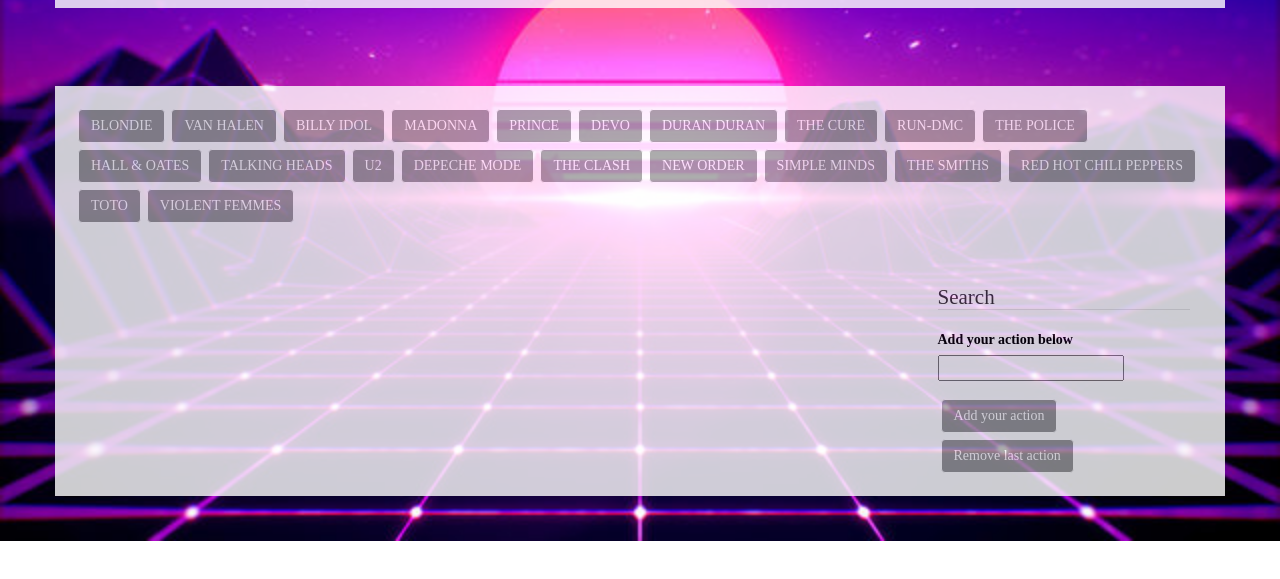
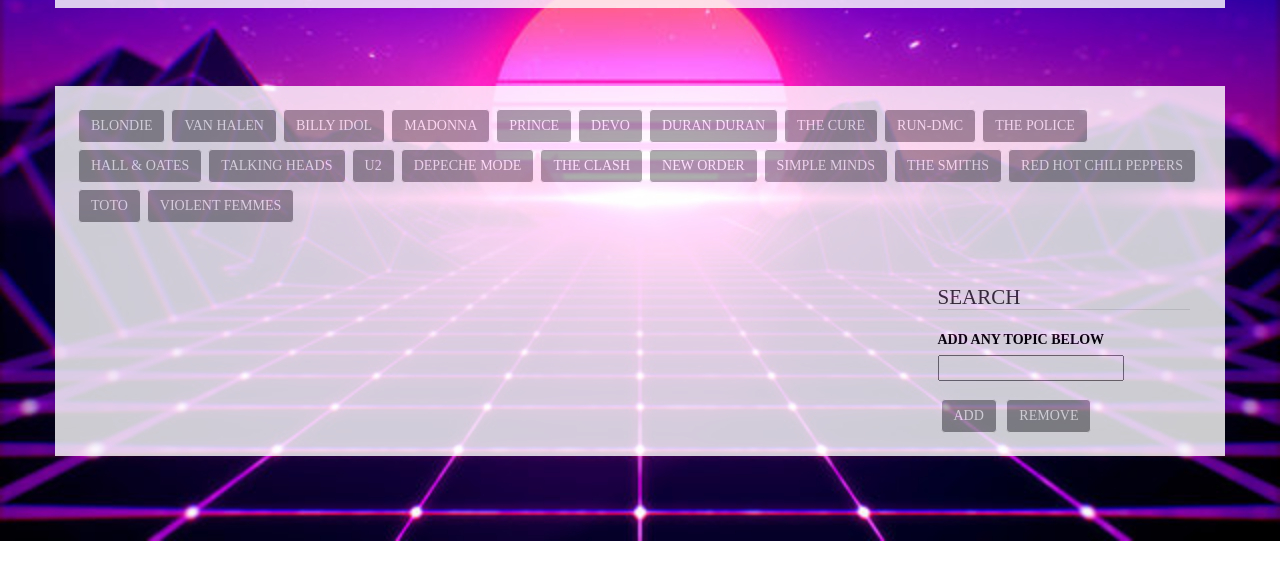
Before and after one commit to tveeder/GifyHwk, a plain HTML site: page index.html in a window 1280 px wide. Shown: the part 179-758 px from the top of the page. Drawn offline with nearby package versions, Linux system fonts and the light colour scheme.

Commit message:
cosmetic changes

```diff
--- a/assets/javascript/javascript.js
+++ b/assets/javascript/javascript.js
@@ -42,6 +42,8 @@
         var action = $(this).attr("data-name");
         var queryURL = "https://api.giphy.com/v1/gifs/search?q=" + action + "&api_key=qniFp18pcQQU4SBz7jcuZjdrEVRAdBmV&limit=10";
         console.log(queryURL); // displays the constructed url
+
+
         $.ajax({
                 url: queryURL,
                 method: 'GET'
--- a/index.html
+++ b/index.html
@@ -28,14 +28,14 @@
         <div class="col-xs-3 col-sm-3 col-md-3 col-lg-3">
             <form id="gif-form" role="form">
                 <h2>
-                    <legend>Search</legend>
+                    <legend>SEARCH</legend>
                 </h2>
                 <div class="form-group">
-                    <label for="action-input">Add your action below</label>
+                    <label for="action-input">ADD ANY TOPIC BELOW</label>
                     <input type="text" id="action-input">
                 </div>
-                <input id="addGif" type="submit" value="Add your action" class="btn btn-primary">
-                <input id="removeGif" type="submit" value="Remove last action" class="btn btn-primary">
+                <input id="addGif" type="submit" value="ADD" class="btn btn-primary">
+                <input id="removeGif" type="submit" value="REMOVE" class="btn btn-primary">
             </form>
         </div>
     </div>
```
